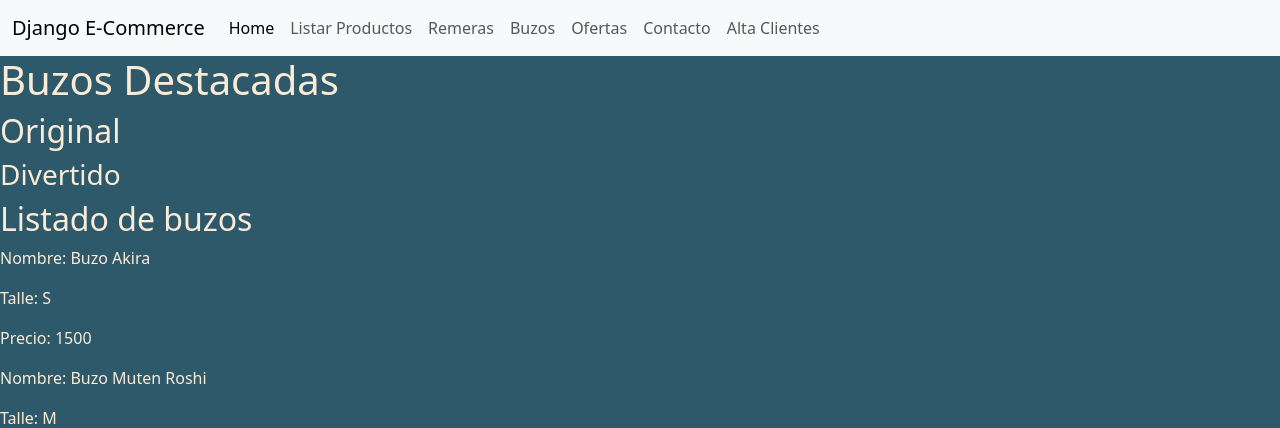
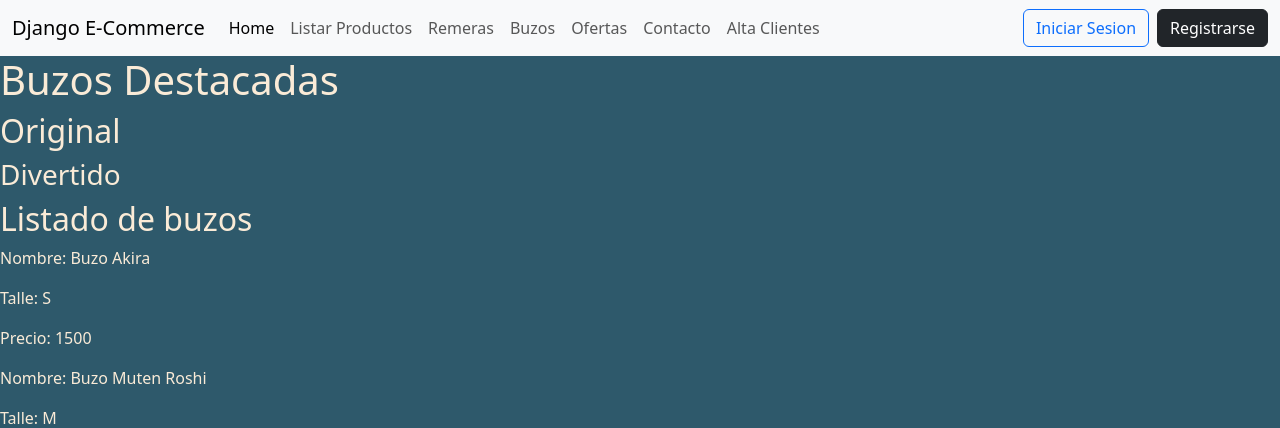
Before and after one commit to emaspa80/proyectodjango, a Django app: page /buzos/ in a window 1280 px wide. Shown: the top 428 px of the page. Run offline with Django 4.2, Linux system fonts and the light colour scheme.

Commit message:
login required

```diff
--- a/tienda_vitual/app_t_virtual/templates/app_t_virtual/base.html
+++ b/tienda_vitual/app_t_virtual/templates/app_t_virtual/base.html
@@ -61,6 +61,12 @@
               </li>
             </ul>
           </div>
+          {% if user.is_authenticated %}
+            <p>Bienvenido\a, {{user.username}}. </p>
+          {% else %}
+            <button type="button" class="btn btn-outline-primary me-2">Iniciar Sesion</button>
+            <button type="button" class="btn btn-dark">Registrarse</button>
+          {% endif %}
         </div>
       </nav>
       {% block titulo_principal %}
```
